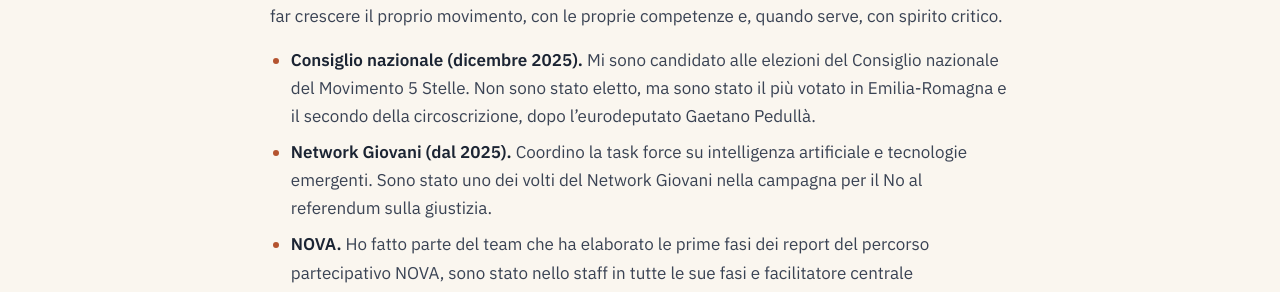
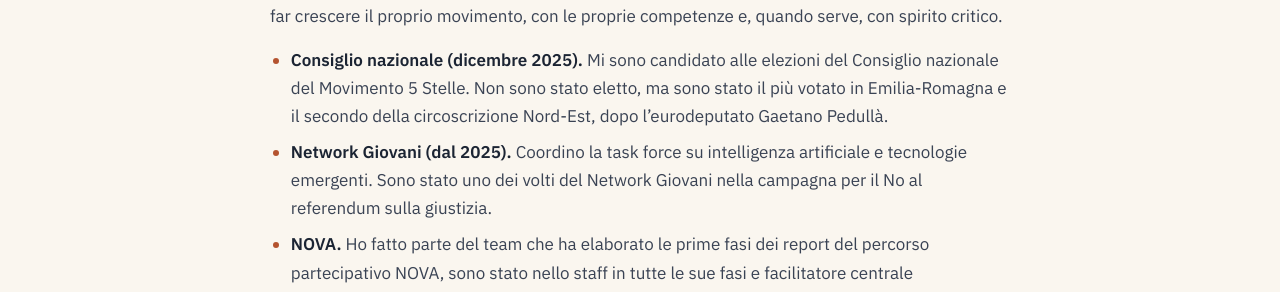
Before and after one commit to CrisWat/CrisWat.github.io, a Jekyll site: the page built from public-activity.md, in a window 1280 px wide and 900 px high, scrolled down 457 px. Shown: the part 211-503 px from the top of the window. Built offline with Jekyll 4.4.1, drawn with Linux system fonts in a browser that asks for light colours.

Commit message:
Circoscrizione Nord-Est e link alle analisi AMIStaDeS
Co-Authored-By: Claude Opus 5.5 <noreply@anthropic.com>
Claude-Session: https://claude.ai/code/session_01Ky8ghPFD2B68RxWKdPv7vH

```diff
--- a/public-activity.md
+++ b/public-activity.md
@@ -13,7 +13,7 @@ intro: "Credo in una politica che non si limiti a parlare ai cittadini, ma che s
 
 Sono iscritto al Movimento 5 Stelle dal 2018. Mi riconosco nei suoi valori: partecipazione democratica, giustizia sociale, bene collettivo. Credo però che partiti e movimenti debbano essere strumenti al servizio delle persone, e non viceversa: militare significa anche contribuire a far crescere il proprio movimento, con le proprie competenze e, quando serve, con spirito critico.
 
-- **Consiglio nazionale (dicembre 2025).** Mi sono candidato alle elezioni del Consiglio nazionale del Movimento 5 Stelle. Non sono stato eletto, ma sono stato il più votato in Emilia-Romagna e il secondo della circoscrizione, dopo l'eurodeputato Gaetano Pedullà.
+- **Consiglio nazionale (dicembre 2025).** Mi sono candidato alle elezioni del Consiglio nazionale del Movimento 5 Stelle. Non sono stato eletto, ma sono stato il più votato in Emilia-Romagna e il secondo della circoscrizione Nord-Est, dopo l'eurodeputato Gaetano Pedullà.
 - **Network Giovani (dal 2025).** Coordino la task force su intelligenza artificiale e tecnologie emergenti. Sono stato uno dei volti del Network Giovani nella campagna per il No al referendum sulla giustizia.
 - **NOVA.** Ho fatto parte del team che ha elaborato le prime fasi dei report del percorso partecipativo NOVA, sono stato nello staff in tutte le sue fasi e facilitatore centrale dell'incontro in Open Space Technology di NOVA a Bologna.
 - **IDIA, Dentro l'Intelligenza Artificiale (2023).** All'evento nazionale promosso dal Movimento 5 Stelle ho coordinato, come esperto, il gruppo di lavoro su ricerca, sviluppo e investimenti. Ho scritto il documento finale insieme a due deputati e a un'esperta ex senatrice: un documento di indirizzo politico poi aperto alla consultazione pubblica. [Leggi il documento "Gli orizzonti dell'Intelligenza Artificiale"](https://www.movimento5stelle.eu/Documento-finale-IDIA.pdf). Alla seconda edizione, a Napoli, ho coordinato una task force che ha partecipato all'organizzazione e ho tenuto un intervento per il Network Giovani.
```
Also changed, not shown: _data/publications.yml (+5 -5 lines).
